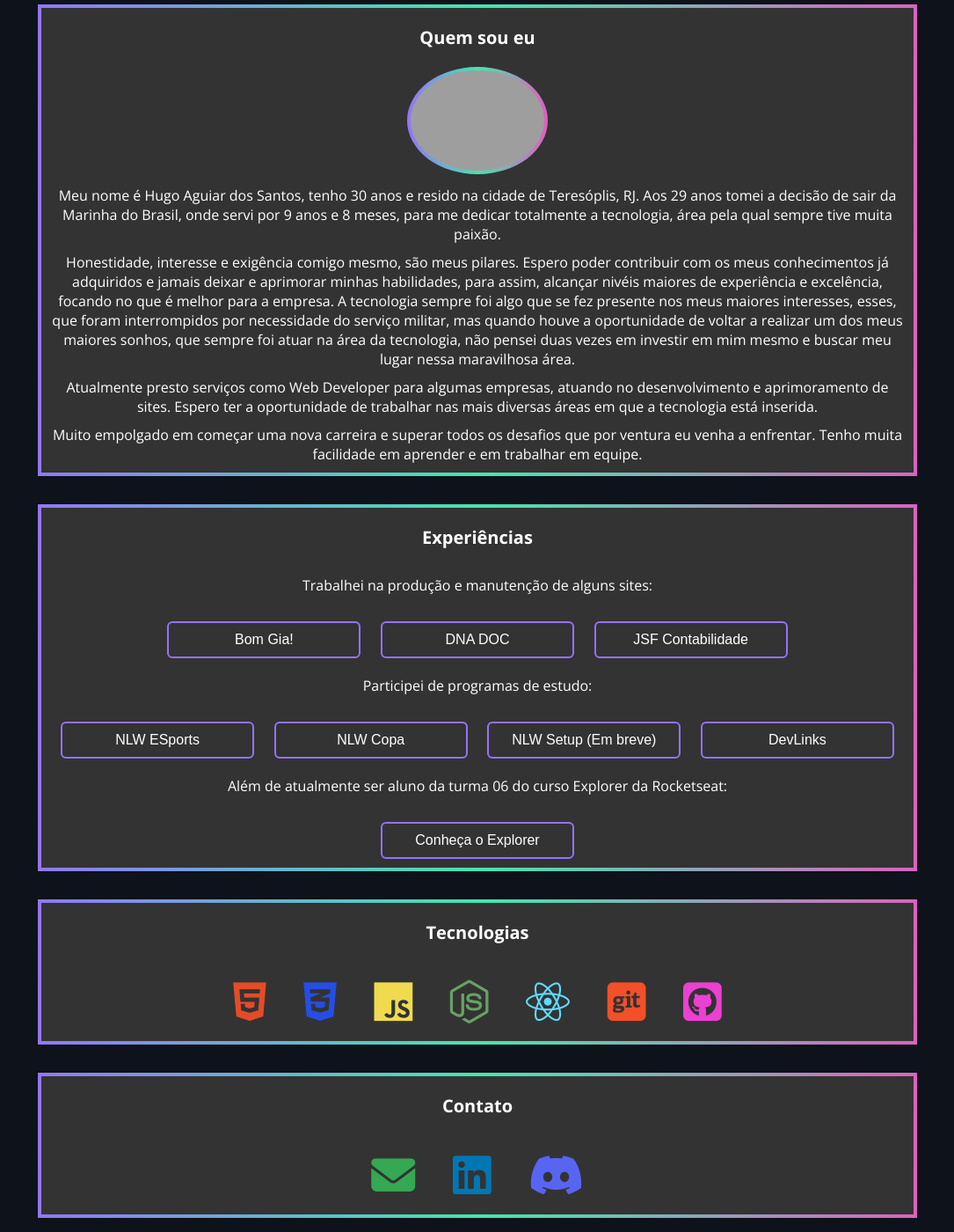
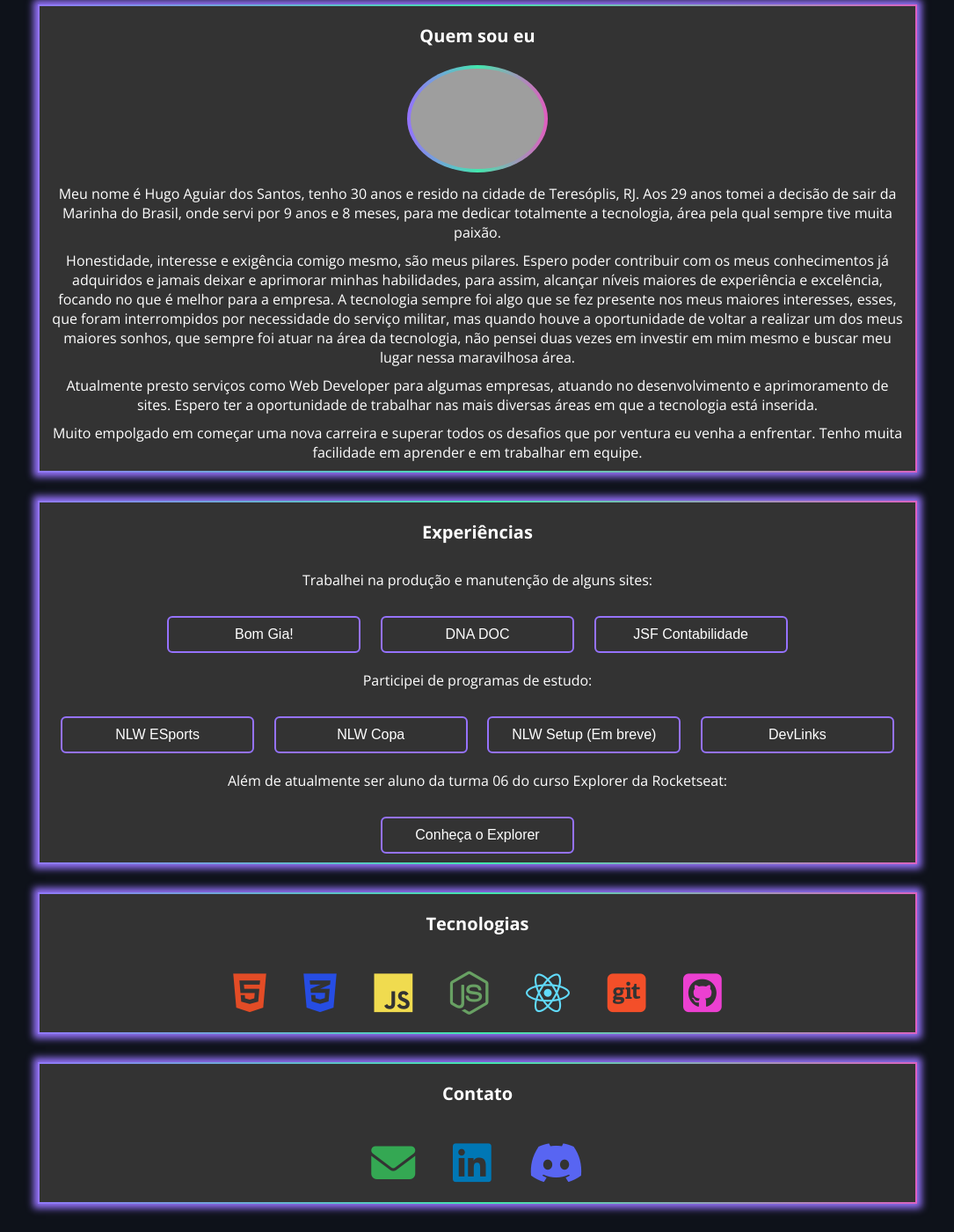
Before and after one commit to aguiarHugo/Curriculum, a plain HTML site: page index.html in a window 1280 px wide. Shown: the part 204-1604 px from the top of the page at 88% size, without its empty margins (97-1182 px from the left). Drawn offline with nearby package versions, Linux system fonts and the light colour scheme; grey boxes are pictures that could not be loaded.

Commit message:
Added box shadow effect

```diff
--- a/css/style.css
+++ b/css/style.css
@@ -4,16 +4,13 @@
     box-sizing: border-box;
 }
 
-html {
+:root {
+    font-size: 62.5%;
     --bg: #0e121a;
     --bg-box: #333;
     --bg-panel: #EBEBEB;
     --color-toggle: #43E7AD;
     --color-text: #fff;
-}
-
-:root {
-    font-size: 62.5%;
 }
 
 body {
@@ -40,12 +37,14 @@ header {
     font-size: 2.5rem;
     font-weight: bold;
     font-family: 'Rock Salt', cursive;
+
 }
 
 #menu {
     display: flex;
     list-style: none;
     gap: 1rem;
+
 }
 
 
@@ -66,6 +65,7 @@ header {
 
 #btn-mobile {
     display: none;
+
 }
 
 @media (max-width: 1300px) {
@@ -128,6 +128,7 @@ header {
         width: 20px;
         margin-left: 2rem;
         justify-content: center;
+
     }
     #hamburger::after,
     #hamburger::before {
@@ -145,10 +146,13 @@ header {
     }
     #nav.active #hamburger::before {
         transform: rotate(135deg);
+        box-shadow: 0px 0px 8px 5px rgba(149, 114, 252, 0.99);
     }
     #nav.active #hamburger::after {
         transform: rotate(-135deg);
         top: -7px;
+        box-shadow: 0px 0px 8px 5px rgba(149, 114, 252, 0.99);
+
     }
 }
 
@@ -160,13 +164,15 @@ header {
 
     background-color: var(--bg-box);
     border-image: linear-gradient(90deg, #9572FC 0%, #43E7AD 50.52%, #e25cc0 100%) 30;
-    border-width: 4px;
+    border-width: 2px;
     border-style: solid;
 
     margin: auto;
 
     gap: 24px;
     margin-top: 32px;
+
+    box-shadow: 0px 0px 8px 5px rgba(149, 114, 252, 0.99);
 }
 
 .about-me img {
@@ -203,12 +209,13 @@ p {
 
     background-color: var(--bg-box);
     border-image: linear-gradient(90deg, #9572FC 0%, #43E7AD 50.52%, #e25cc0 100%) 30;
-    border-width: 4px;
+    border-width: 2px;
     border-style: solid;
 
     margin: auto;
     gap: 24px;
     margin-top: 32px;
+    box-shadow: 0px 0px 8px 5px rgba(149, 114, 252, 0.99);
 }
 
 .exp button {
@@ -253,12 +260,14 @@ p {
 
     background-color: var(--bg-box);
     border-image: linear-gradient(90deg, #9572FC 0%, #43E7AD 50.52%, #e25cc0 100%) 30;
-    border-width: 4px;
+    border-width: 2px;
     border-style: solid;
 
     margin: auto;
     gap: 24px;
     margin-top: 32px;
+
+    box-shadow: 0px 0px 8px 5px rgba(149, 114, 252, 0.99);
 }
 
 .tech i, .contact i {
@@ -302,12 +311,13 @@ p {
 
     background-color: var(--bg-box);
     border-image: linear-gradient(90deg, #9572FC 0%, #43E7AD 50.52%, #e25cc0 100%) 30;
-    border-width: 4px;
+    border-width: 2px;
     border-style: solid;
 
-    margin: auto;
+    margin: 3.2rem auto;
     gap: 24px;
-    margin-top: 32px;
+
+    box-shadow: 0px 0px 8px 5px rgba(149, 114, 252, 0.99);
 }
 
 .fa-envelope {
--- a/index.html
+++ b/index.html
@@ -46,7 +46,7 @@
         </p>
         <p>
             Honestidade, interesse e exigência comigo mesmo, são meus pilares. Espero poder contribuir com os meus conhecimentos
-            já adquiridos e jamais deixar e aprimorar minhas habilidades, para assim, alcançar nivéis maiores de experiência e
+            já adquiridos e jamais deixar e aprimorar minhas habilidades, para assim, alcançar níveis maiores de experiência e
             excelência, focando no que é melhor para a empresa. A tecnologia sempre foi algo que se fez presente nos meus maiores interesses,
             esses, que foram interrompidos por necessidade do serviço militar, mas quando houve a oportunidade de voltar a realizar um dos meus
             maiores sonhos, que sempre foi atuar na área da tecnologia, não pensei duas vezes em investir em mim mesmo e buscar meu lugar
```
